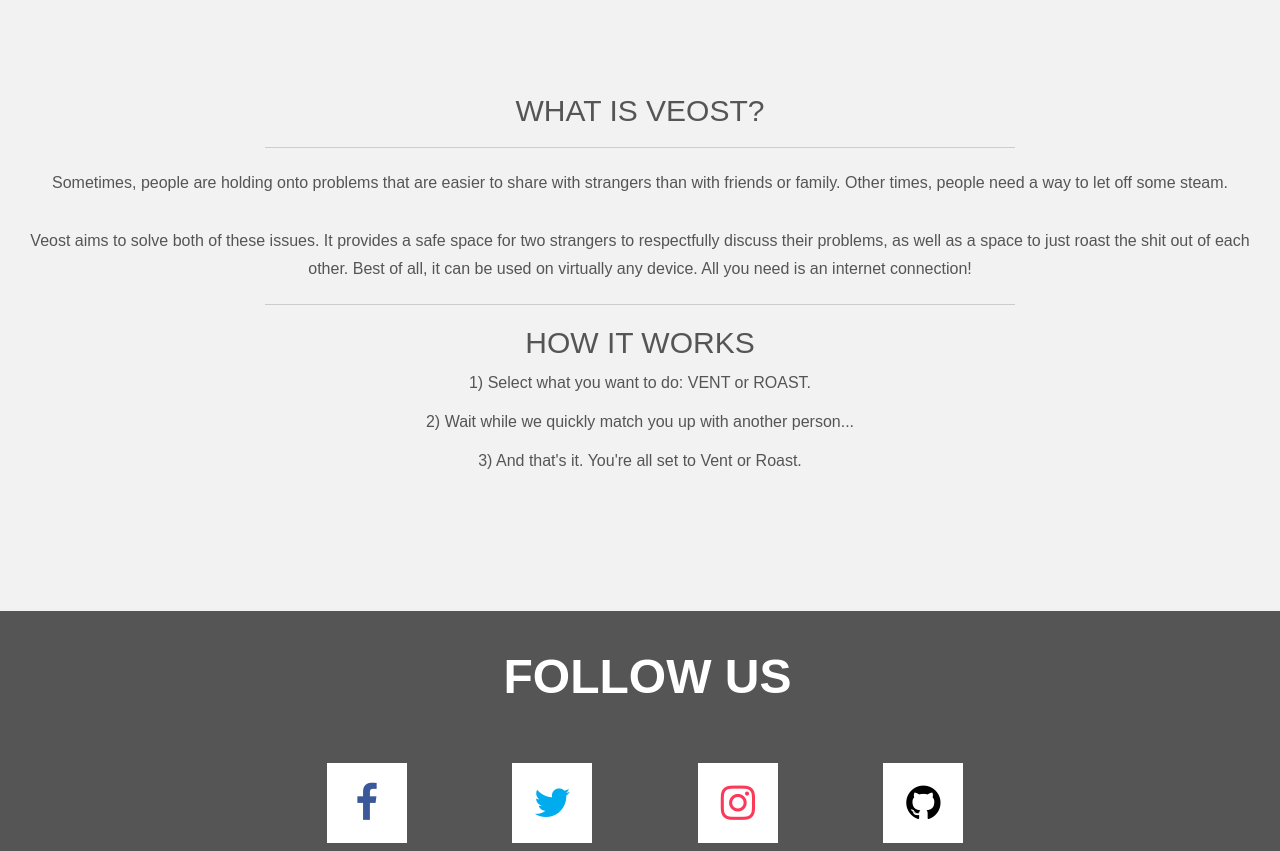
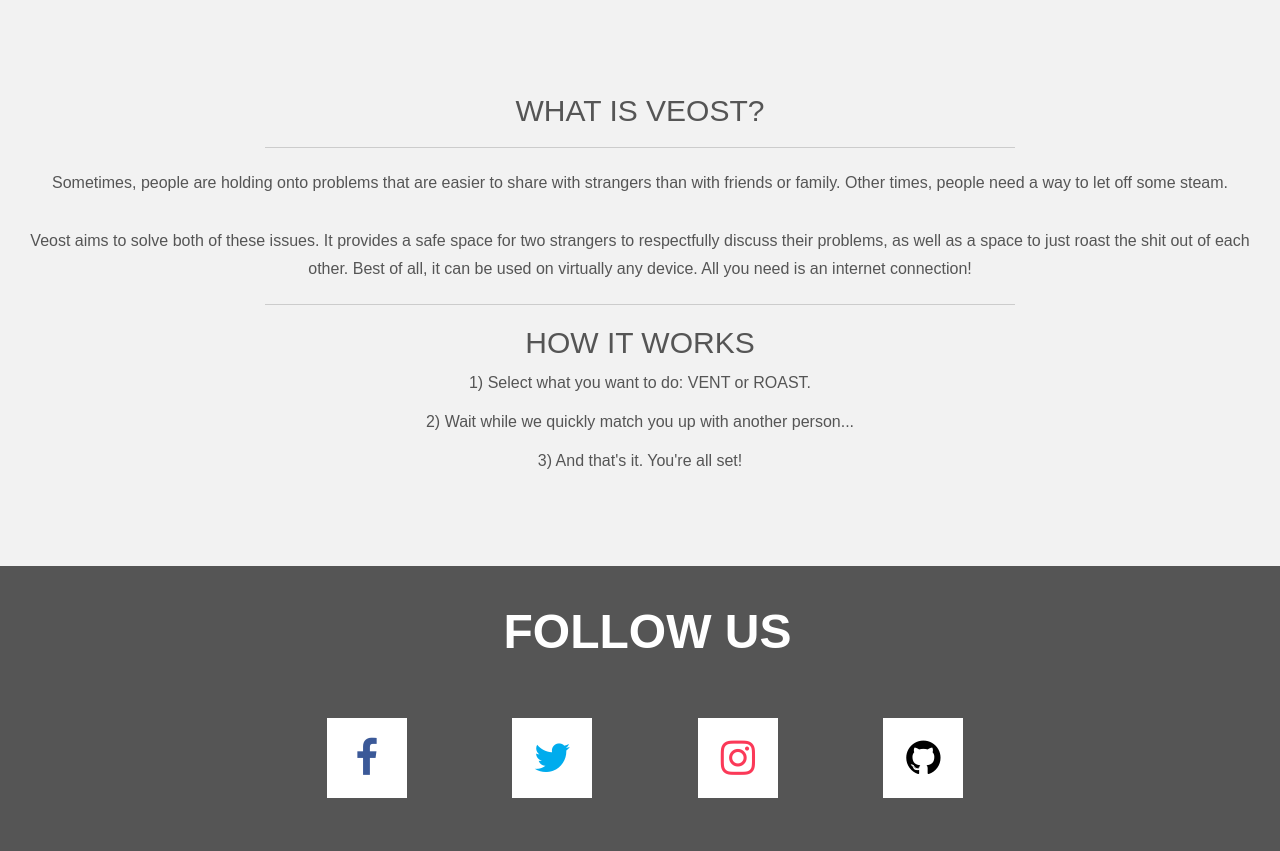
Before and after one commit to amicks/Veost, a Flask app: page /about in a window 1280 px wide. Shown: the part 81-932 px from the top of the page. Run offline with Flask 2, Linux system fonts and the light colour scheme; some libraries are stand-ins or nearby versions; some web fonts are replaced.

Commit message:
footer positioning/description

```diff
--- a/src/static/main_nav.css
+++ b/src/static/main_nav.css
@@ -114,7 +114,7 @@ section #services li span {
 }
 .container-fluid {
     padding-top: 150px;
-    padding-bottom: 250px;
+    padding-bottom: 205px;
 }
 .navbar {
     padding-top: 15px;
--- a/src/templates/about.html
+++ b/src/templates/about.html
@@ -34,7 +34,7 @@
 </nav>
 
 
-<div class="container-fluid bg-2 text-center" style="padding-top: 75px; padding-bottom: 125px">
+<div class="container-fluid bg-2 text-center" style="padding-top: 75px; padding-bottom: 80px">
     <h2>WHAT IS VEOST?</h2>
 
     <hr>
@@ -50,7 +50,7 @@
 
 		<p>2) Wait while we quickly match you up with another person...</p>
 
-		<p>3) And that's it. You're all set to Vent or Roast.
+		<p>3) And that's it. You're all set!
 
 </div>
 
```
